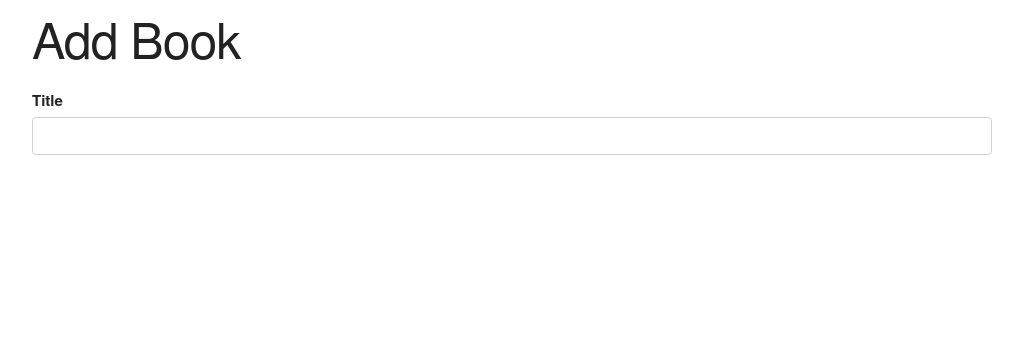
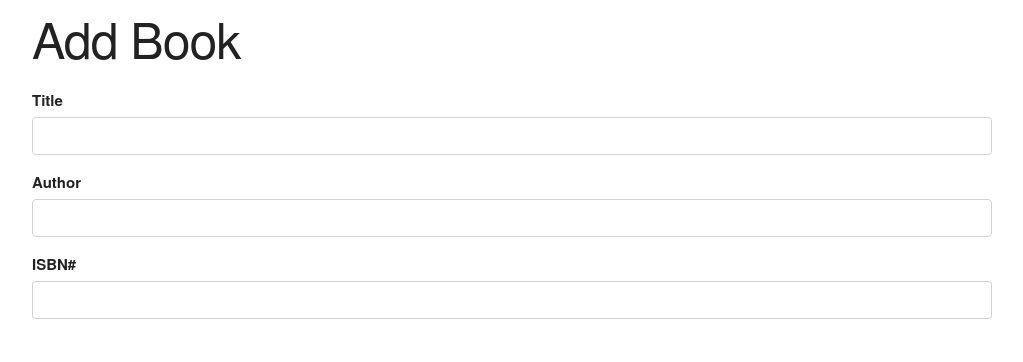
Before and after one commit to Djones917/OOP_Book_List_2019, a plain HTML site: page index.html in a window 1280 px wide. Shown: the whole page, without its empty margins (128-1151 px from the left). Drawn offline with nearby package versions, Linux system fonts and the light colour scheme.

Commit message:
added author and isbn to form

```diff
--- a/index.html
+++ b/index.html
@@ -15,6 +15,16 @@
                 <label for="title">Title</label>
                 <input type="text" id="title" class="u-full-width">
             </div> <!-- End of first form div -->
+
+            <div>
+                <label for="author">Author</label>
+                <input type="text" id="author" class="u-full-width">
+            </div> <!-- End of second form div -->
+
+            <div>
+                <label for="isbn">ISBN#</label>
+                <input type="text" id="isbn" class="u-full-width">
+            </div> <!-- End of third form div -->
         </form>
      </div>
 </body>
```
